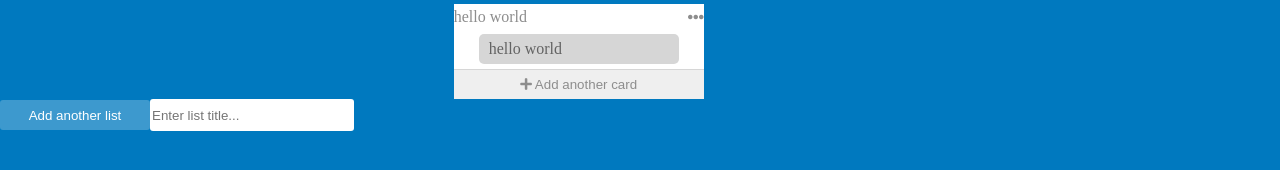
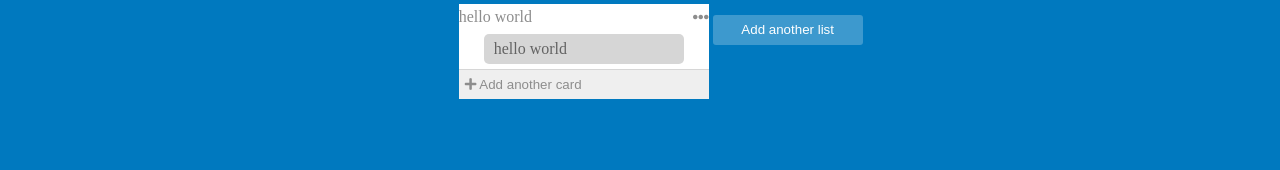
Before and after one commit to erfanveisi2/task-manager, a plain HTML site: page index.html in a window 1280 px wide. Shown: the part 86-256 px from the top of the page. Drawn offline with Linux system fonts and the light colour scheme.

Commit message:
small update UI

```diff
--- a/css/style.css
+++ b/css/style.css
@@ -86,7 +86,7 @@ header {
     width: 250px;
     display: inline-grid;
     background-color: white;
-    margin-left: 5px;
+    margin-left: 10px;
     margin-top: 10px;
 }
 
@@ -122,6 +122,7 @@ header {
     border: 0px;
     border-top: 1px solid rgb(214, 214, 214);
     color: rgb(141, 141, 141);
+    text-align: left;
 }
 
 .add-work-btn:hover {
@@ -134,7 +135,6 @@ header {
 }
 
 .add-task {
-    background-color: white;
     height: 100%;
     width: 150px;
     border-radius: 3px;
@@ -149,7 +149,6 @@ header {
 }
 
 .add-task-inp {
-    background-color: white;
     height: 100%;
     width: 100px;
     border-radius: 3px;
--- a/js/app.js
+++ b/js/app.js
@@ -3,5 +3,5 @@ function addTaskBtn() {
 }
 
 function addTaskInp() {
-    return createElement('input', { class: 'add-task-inp', placeholder: 'Enter list title...' })
+    return createElement('input', { class: 'add-task-inp hidden', placeholder: 'Enter list title...' })
 }
```
